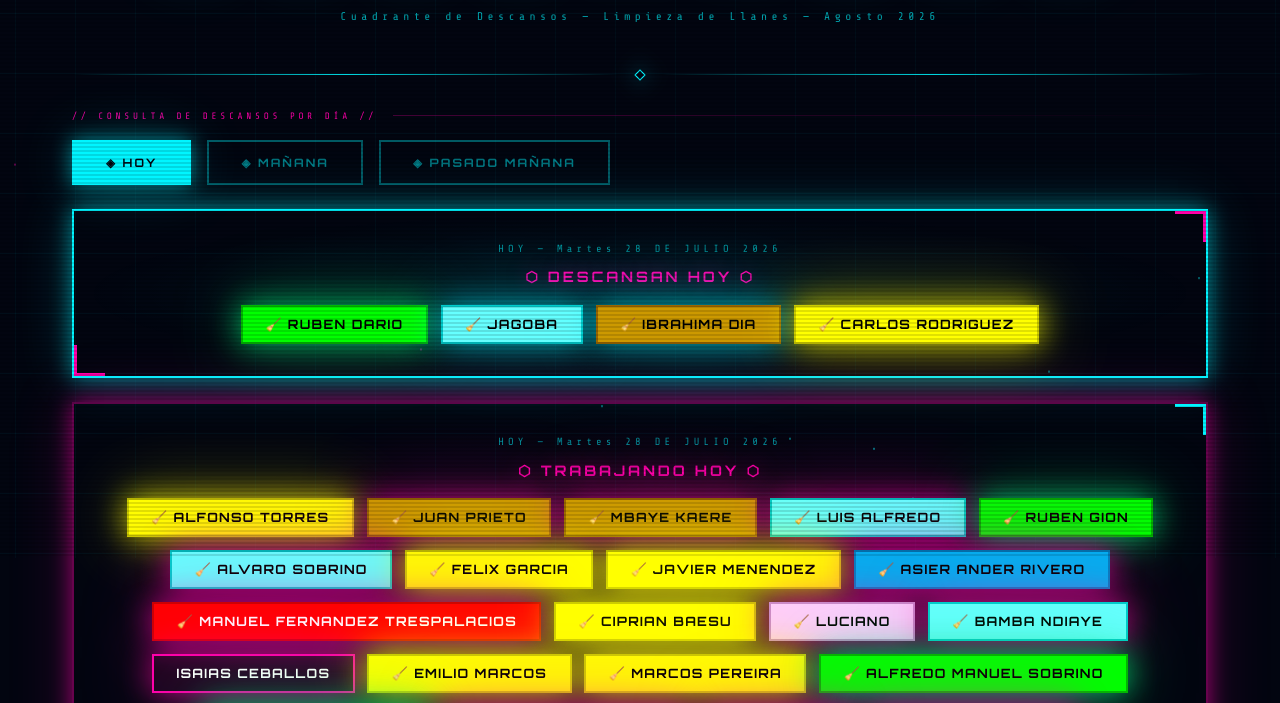
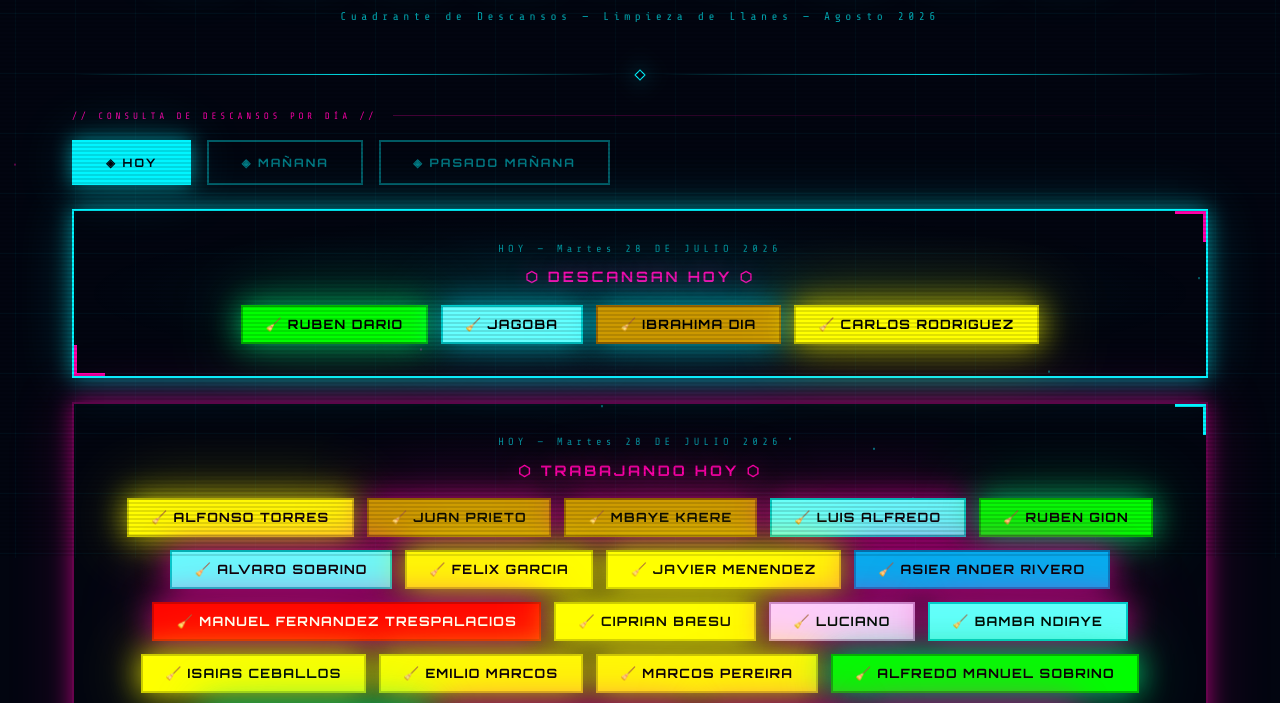
Before and after one commit to Javi1899/descansos, a plain HTML site: page index.html in a window 1280 px wide. Shown: the part 242-945 px from the top of the page. Drawn offline with nearby package versions, Linux system fonts and the light colour scheme.

Commit message:
Add files via upload

```diff
--- a/index.html
+++ b/index.html
@@ -529,7 +529,7 @@ function setDay(offset, btn){
   const verdes=new Set(['JOSE LUIS NUÑEZ','RUBEN GION','RUBEN DARIO','ALFREDO MANUEL SOBRINO SAMPEDRO','ALFREDO MANUEL SOBRINO']);
   const rosas=new Set(['LUCIANO']);
   const rojos=new Set(['MANUEL FERNANDEZ TRESPALACIOS']);
-  const amarillos=new Set(['ALFONSO TORRES','MARCOS PEREIRA','CIPRIAN BAESU','ISAIAS CEBALLO PIEDRA','CARLOS RODRIGUEZ MALDONADO','CARLOS RODRIGUEZ','FELIX GARCIA','EMILIO MARCOS','JAVIER MENENDEZ']);
+  const amarillos=new Set(['ALFONSO TORRES','MARCOS PEREIRA','CIPRIAN BAESU','ISAIAS CEBALLO PIEDRA','ISAIAS CEBALLOS','CARLOS RODRIGUEZ MALDONADO','CARLOS RODRIGUEZ','FELIX GARCIA','EMILIO MARCOS','JAVIER MENENDEZ']);
 
   function badgeClass(n){ if(dorados.has(n))return'dorado'; if(azules.has(n))return'azul'; if(cyanes.has(n))return'cian'; if(verdes.has(n))return'verde'; if(rosas.has(n))return'rosa'; if(rojos.has(n))return'rojo'; if(amarillos.has(n))return'amarillo'; return''; }
   function prefix(n){ return(dorados.has(n)||azules.has(n)||cyanes.has(n)||verdes.has(n)||rosas.has(n)||rojos.has(n)||amarillos.has(n))?'🧹 ':''; }
```
